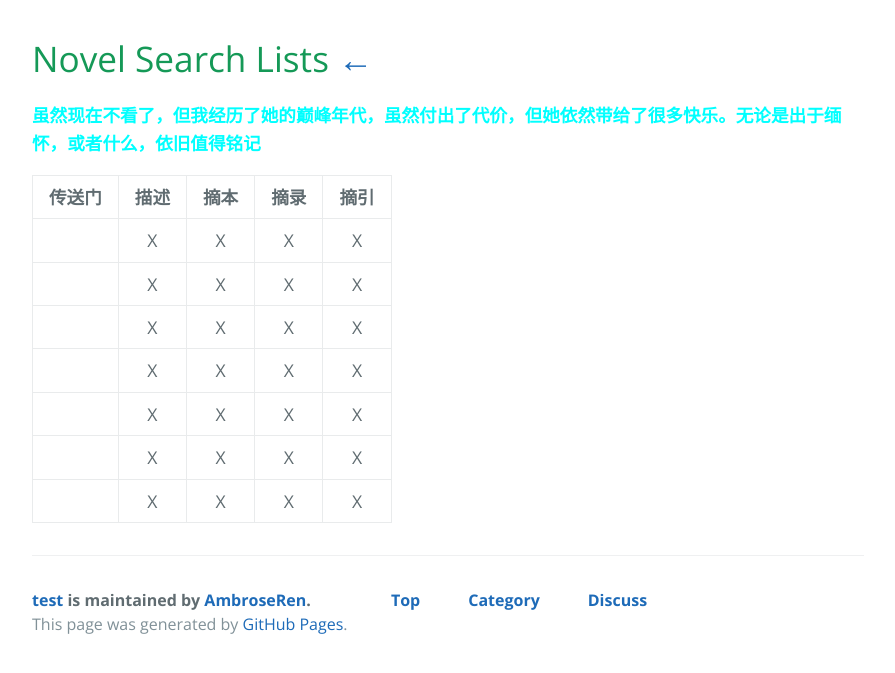
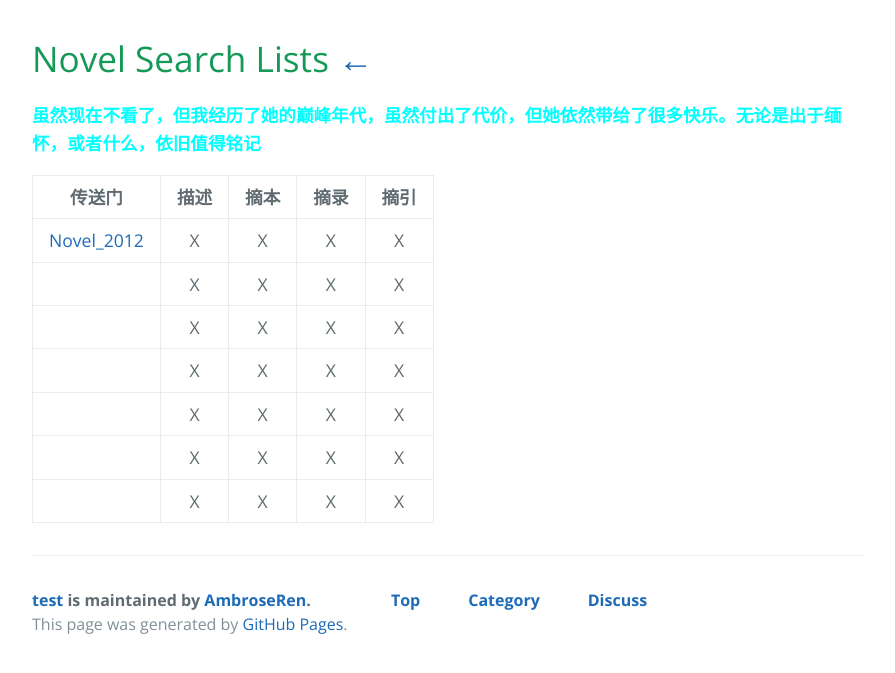
Before and after one commit to AmbroseRen/test, a Jekyll site: the page built from Library/Novel.md, in a window 1280 px wide. Shown: the top 673 px of the page, without its empty margins (192-1087 px from the left). Built offline with Jekyll 4.4.1, drawn with Linux system fonts in a browser that asks for light colours; our own code applies the rules of GitHub Pages for plain Markdown files; the repository's description, which GitHub fills in, is left out.

Commit message:
Update Novel.md

```diff
--- a/Library/Novel.md
+++ b/Library/Novel.md
@@ -4,10 +4,10 @@
 
 | 传送门 | 描述 | 摘本 | 摘录 | 摘引 |
 |:---:|:---:|:---:|:---:|:---:|
+| [Novel_2012](Novel/Q_bookmarks_2021_5_16.html) | X | X | X | X |
 | []() | X | X | X | X |
 | []() | X | X | X | X |
 | []() | X | X | X | X |
 | []() | X | X | X | X |
 | []() | X | X | X | X |
 | []() | X | X | X | X |
-| []() | X | X | X | X |
```
